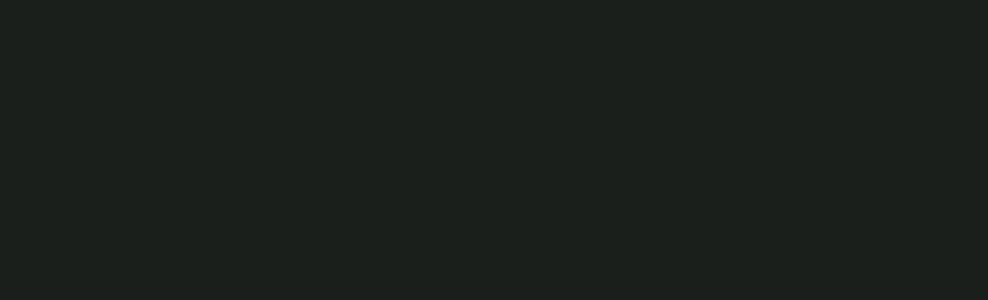
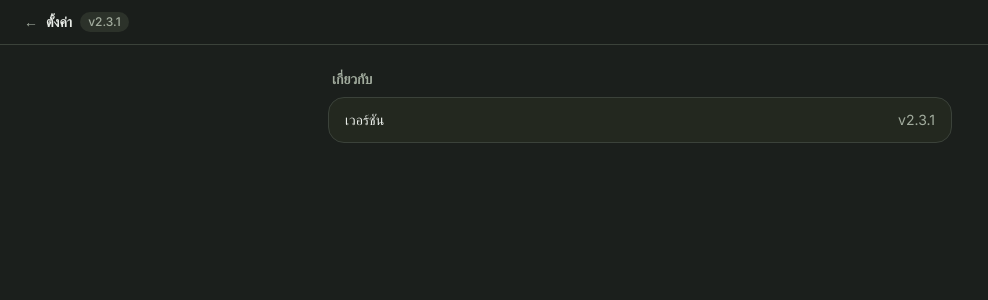
Before and after one commit to intatlikit/House-Stock, a Vue app: page /#/settings in a window 1280 px wide. Before the commit this address had no page. Shown: the top 300 px of the page, without its empty margins (0-988 px from the left). Built offline with nearby package versions, Linux system fonts and the light colour scheme; the HTML template or start-up script is replaced by a standard one.

Commit message:
2.3 add setting screen and refactor into separate components

```diff
--- a/package.json
+++ b/package.json
@@ -1,7 +1,7 @@
 {
   "name": "house-stock",
   "private": true,
-  "version": "2.3.0",
+  "version": "2.3.1",
   "type": "module",
   "scripts": {
     "dev": "vite",
--- a/src/components/AppHeader.vue
+++ b/src/components/AppHeader.vue
@@ -1,5 +1,9 @@
 <script setup lang="ts">
+import { useRoute } from 'vue-router'
+import SettingsButton from '@/components/SettingsButton.vue'
 import { APP_VERSION } from '@/lib/version'
+
+const route = useRoute()
 </script>
 
 <template>
@@ -19,6 +23,8 @@
 
     <div class="flex items-center gap-3">
       <slot name="actions" />
+      <!-- ปุ่มเปิดหน้าตั้งค่า แสดงทุกหน้ายกเว้นหน้าตั้งค่าเอง -->
+      <SettingsButton v-if="route.name !== 'settings'" />
     </div>
   </header>
 </template>
--- /dev/null
+++ b/src/components/BackButton.vue
@@ -0,0 +1,16 @@
+<script setup lang="ts">
+// ปุ่ม "← ชื่อหน้า" สำหรับ slot left ของ AppHeader — การนำทางให้ parent จัดการเองผ่าน @click
+defineProps<{ label: string }>()
+
+const emit = defineEmits<{ click: [] }>()
+</script>
+
+<template>
+  <button
+    type="button"
+    class="flex min-w-0 items-center gap-2 text-sm font-medium text-[var(--color-text-muted)] hover:text-[var(--color-text)]"
+    @click="emit('click')"
+  >
+    ← <span class="truncate font-semibold text-[var(--color-text)]">{{ label }}</span>
+  </button>
+</template>
--- /dev/null
+++ b/src/components/SettingsButton.vue
@@ -0,0 +1,29 @@
+<script setup lang="ts">
+import { RouterLink } from 'vue-router'
+</script>
+
+<template>
+  <!-- ปุ่มฟันเฟืองเปิดหน้าตั้งค่า -->
+  <RouterLink
+    :to="{ name: 'settings' }"
+    class="rounded-full p-1.5 text-[var(--color-text-muted)] hover:bg-[var(--color-surface-muted)] hover:text-[var(--color-text)]"
+    aria-label="ตั้งค่า"
+    title="ตั้งค่า"
+  >
+    <svg
+      class="h-5 w-5"
+      viewBox="0 0 24 24"
+      fill="none"
+      stroke="currentColor"
+      stroke-width="1.8"
+      stroke-linecap="round"
+      stroke-linejoin="round"
+      aria-hidden="true"
+    >
+      <path
+        d="M12.22 2h-.44a2 2 0 0 0-2 2v.18a2 2 0 0 1-1 1.73l-.43.25a2 2 0 0 1-2 0l-.15-.08a2 2 0 0 0-2.73.73l-.22.38a2 2 0 0 0 .73 2.73l.15.1a2 2 0 0 1 1 1.72v.51a2 2 0 0 1-1 1.74l-.15.09a2 2 0 0 0-.73 2.73l.22.38a2 2 0 0 0 2.73.73l.15-.08a2 2 0 0 1 2 0l.43.25a2 2 0 0 1 1 1.73V20a2 2 0 0 0 2 2h.44a2 2 0 0 0 2-2v-.18a2 2 0 0 1 1-1.73l.43-.25a2 2 0 0 1 2 0l.15.08a2 2 0 0 0 2.73-.73l.22-.39a2 2 0 0 0-.73-2.73l-.15-.08a2 2 0 0 1-1-1.74v-.5a2 2 0 0 1 1-1.74l.15-.09a2 2 0 0 0 .73-2.73l-.22-.38a2 2 0 0 0-2.73-.73l-.15.08a2 2 0 0 1-2 0l-.43-.25a2 2 0 0 1-1-1.73V4a2 2 0 0 0-2-2z"
+      />
+      <circle cx="12" cy="12" r="3" />
+    </svg>
+  </RouterLink>
+</template>
--- /dev/null
+++ b/src/components/SettingsRow.vue
@@ -0,0 +1,17 @@
+<script setup lang="ts">
+// แถวเมนูหนึ่งแถวใน SettingsSection: ชื่อเมนูซ้าย, ค่าหรือตัวควบคุม (เช่น toggle) ขวา
+// แสดงค่าเฉยๆ ใช้ prop value, ถ้าต้องมีตัวควบคุมให้ใส่ใน slot แทน
+defineProps<{
+  label: string
+  value?: string
+}>()
+</script>
+
+<template>
+  <li class="flex items-center justify-between gap-4 px-4 py-3 text-sm">
+    <span class="text-[var(--color-text)]">{{ label }}</span>
+    <slot>
+      <span v-if="value" class="text-[var(--color-text-muted)]">{{ value }}</span>
+    </slot>
+  </li>
+</template>
--- /dev/null
+++ b/src/components/SettingsSection.vue
@@ -0,0 +1,15 @@
+<script setup lang="ts">
+// กลุ่มเมนูในหน้าตั้งค่า: หัวข้อ + การ์ดที่ใส่ SettingsRow หลายแถวใน slot
+defineProps<{ title: string }>()
+</script>
+
+<template>
+  <section>
+    <h2 class="mb-2 px-1 text-sm font-semibold text-[var(--color-text-muted)]">{{ title }}</h2>
+    <ul
+      class="divide-y divide-[var(--color-border)] overflow-hidden rounded-[var(--radius-card)] border border-[var(--color-border)] bg-[var(--color-surface)]"
+    >
+      <slot />
+    </ul>
+  </section>
+</template>
--- a/src/pages/HouseDetailPage.vue
+++ b/src/pages/HouseDetailPage.vue
@@ -2,6 +2,7 @@
 import { computed, onMounted, ref } from 'vue'
 import { useRouter } from 'vue-router'
 import AppHeader from '@/components/AppHeader.vue'
+import BackButton from '@/components/BackButton.vue'
 import FabButton from '@/components/FabButton.vue'
 import ScrollTopButton from '@/components/ScrollTopButton.vue'
 import ItemTable from '@/components/ItemTable.vue'
@@ -84,13 +85,7 @@
   <div class="min-h-full">
     <AppHeader>
       <template #left>
-        <button
-          type="button"
-          class="flex items-center gap-2 text-sm font-medium text-[var(--color-text-muted)] hover:text-[var(--color-text)]"
-          @click="router.push({ name: 'landing' })"
-        >
-          ← <span class="font-semibold text-[var(--color-text)]">{{ house?.name ?? 'บ้าน' }}</span>
-        </button>
+        <BackButton :label="house?.name ?? 'บ้าน'" @click="router.push({ name: 'landing' })" />
       </template>
     </AppHeader>
 
--- /dev/null
+++ b/src/pages/SettingsPage.vue
@@ -0,0 +1,33 @@
+<script setup lang="ts">
+import { useRouter } from 'vue-router'
+import AppHeader from '@/components/AppHeader.vue'
+import BackButton from '@/components/BackButton.vue'
+import SettingsSection from '@/components/SettingsSection.vue'
+import SettingsRow from '@/components/SettingsRow.vue'
+import { APP_VERSION } from '@/lib/version'
+
+const router = useRouter()
+
+// กลับหน้าก่อนหน้า (เช่นหน้าบ้านที่เปิดอยู่) ถ้าเปิดหน้านี้ตรงๆ จาก URL ให้กลับหน้ารายการบ้าน
+function goBack() {
+  if (window.history.state?.back) router.back()
+  else router.push({ name: 'landing' })
+}
+</script>
+
+<template>
+  <div class="min-h-full">
+    <AppHeader>
+      <template #left>
+        <BackButton label="ตั้งค่า" @click="goBack" />
+      </template>
+    </AppHeader>
+
+    <!-- เพิ่มเมนูใหม่: เพิ่ม SettingsSection / SettingsRow ในนี้ -->
+    <main class="mx-auto max-w-2xl space-y-6 px-4 pt-6 pb-24 sm:px-6">
+      <SettingsSection title="เกี่ยวกับ">
+        <SettingsRow label="เวอร์ชัน" :value="`v${APP_VERSION}`" />
+      </SettingsSection>
+    </main>
+  </div>
+</template>
--- a/src/router/index.ts
+++ b/src/router/index.ts
@@ -17,6 +17,11 @@
       component: () => import('@/pages/HouseDetailPage.vue'),
       props: true,
     },
+    {
+      path: '/settings',
+      name: 'settings',
+      component: () => import('@/pages/SettingsPage.vue'),
+    },
   ],
 })
 
```
Also changed, not shown: .claude/CLAUDE.md, 1 other file (tests, documents, lock files or other folders).
